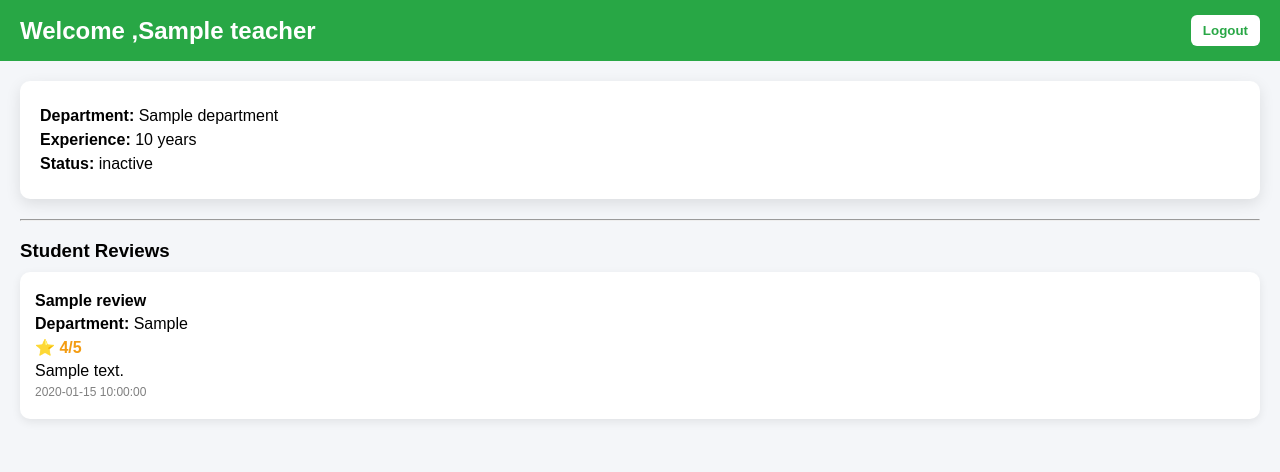
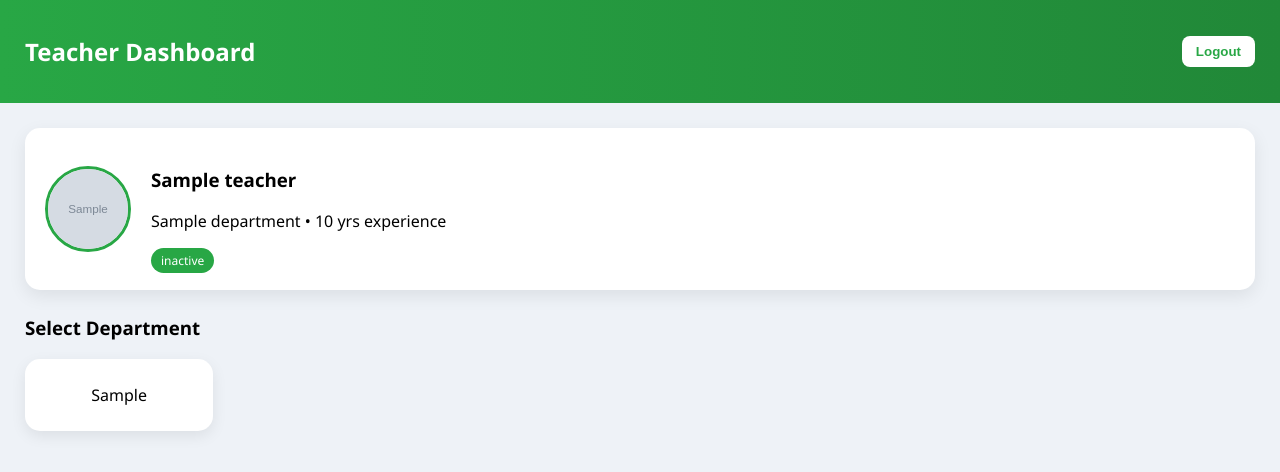
Before and after one commit to Koshika12/Project-2, a Flask app: template Admin_college/templates/teacher/teacher_dashboard.html in a window 1280 px wide. Shown: the top 472 px of the page. Run offline with Flask 3, Linux system fonts and the light colour scheme; the template is opened without the code that fills it: most values are stand-ins (such as "Sample title", 1, 10 or a date in 2020); grey boxes marked "Sample" are stand-in pictures.

Commit message:
Update teacher_dashboard.html

```diff
--- a/Admin_college/templates/teacher/teacher_dashboard.html
+++ b/Admin_college/templates/teacher/teacher_dashboard.html
@@ -5,72 +5,103 @@
 
     <style>
         body {
-            font-family: Arial;
             margin: 0;
-            background: #f4f6f9;
+            font-family: 'Segoe UI', sans-serif;
+            background: #eef2f7;
         }
 
-        /* HEADER */
         .header {
-            background: #28a745;
+            background: linear-gradient(90deg, #28a745, #218838);
             color: white;
-            padding: 15px 20px;
+            padding: 15px 25px;
             display: flex;
             justify-content: space-between;
             align-items: center;
         }
 
-        .header h2 {
-            margin: 0;
-        }
-
         .logout-btn {
             background: white;
             color: #28a745;
-            padding: 8px 12px;
             border: none;
-            border-radius: 6px;
+            padding: 8px 14px;
+            border-radius: 8px;
             cursor: pointer;
             font-weight: bold;
         }
 
-        .logout-btn:hover {
-            background: #e6e6e6;
+        .container {
+            padding: 25px;
         }
 
-        /* CONTAINER */
-        .container {
+        .profile-card {
+            display: flex;
+            align-items: center;
+            gap: 20px;
+            background: white;
             padding: 20px;
+            border-radius: 15px;
+            box-shadow: 0 6px 18px rgba(0,0,0,0.08);
+            margin-bottom: 25px;
         }
 
-        /* PROFILE CARD */
-        .profile-card {
-            background: white;
-            padding: 20px;
-            border-radius: 10px;
-            box-shadow: 0 5px 15px rgba(0,0,0,0.1);
-            margin-bottom: 20px;
+        .profile-img {
+            width: 80px;
+            height: 80px;
+            border-radius: 50%;
+            object-fit: cover;
+            border: 3px solid #28a745;
         }
 
-        .profile-card p {
-            margin: 6px 0;
+        .badge {
+            background: #28a745;
+            color: white;
+            padding: 4px 10px;
+            border-radius: 20px;
+            font-size: 12px;
         }
 
-        /* REVIEWS */
-        .reviews-title {
-            margin-bottom: 10px;
+        /* NEW: Batch badge */
+        .batch-badge {
+            background: #6c757d;
+            color: white;
+            padding: 3px 8px;
+            border-radius: 10px;
+            font-size: 12px;
+            margin-left: 6px;
+        }
+
+        .card-container {
+            display: grid;
+            grid-template-columns: repeat(auto-fill, minmax(180px, 1fr));
+            gap: 20px;
+        }
+
+        .dept-card {
+            background: white;
+            padding: 25px;
+            border-radius: 15px;
+            text-align: center;
+            cursor: pointer;
+            box-shadow: 0 5px 15px rgba(0,0,0,0.08);
+            transition: 0.3s;
+        }
+
+        .dept-card:hover {
+            transform: translateY(-6px);
+            background: #007bff;
+            color: white;
+        }
+
+        .review-section {
+            display: none;
         }
 
         .review-card {
             background: white;
-            padding: 15px;
-            border-radius: 10px;
+            padding: 18px;
+            border-radius: 12px;
             margin-bottom: 15px;
-            box-shadow: 0 3px 10px rgba(0,0,0,0.08);
-        }
-
-        .review-card p {
-            margin: 5px 0;
+            box-shadow: 0 4px 12px rgba(0,0,0,0.08);
         }
 
         .rating {
@@ -78,25 +109,22 @@
             font-weight: bold;
         }
 
-        .date {
-            font-size: 12px;
-            color: gray;
-        }
-
-        .no-review {
-            background: white;
-            padding: 15px;
-            border-radius: 10px;
-            text-align: center;
-            color: gray;
+        .back-btn {
+            background: #007bff;
+            color: white;
+            border: none;
+            padding: 8px 12px;
+            border-radius: 8px;
+            cursor: pointer;
+            margin-bottom: 15px;
         }
     </style>
 </head>
+
 <body>
 
-<!-- HEADER -->
 <div class="header">
-    <h2>Welcome ,{{ teacher.name }}</h2>
+    <h2>Teacher Dashboard</h2>
     <a href="/teacher/logout">
         <button class="logout-btn">Logout</button>
     </a>
@@ -106,33 +134,84 @@
 
     <!-- PROFILE -->
     <div class="profile-card">
-        <p><b>Department:</b> {{ teacher.department }}</p>
-        <p><b>Experience:</b> {{ teacher.experience }} years</p>
-        <p><b>Status:</b> {{ teacher.status }}</p>
+        <img src="{{ url_for('static', filename='images/' ~ teacher.image_url) }}" class="profile-img">
+
+        <div>
+            <h3>{{ teacher.name }}</h3>
+            <p>{{ teacher.department }} • {{ teacher.experience }} yrs experience</p>
+            <span class="badge">{{ teacher.status }}</span>
+        </div>
     </div>
 
-    <hr>
+    <!-- DEPARTMENTS -->
+    <div id="departmentView">
+        <h3>Select Department</h3>
+
+        <div class="card-container">
+            {% for dept in reviews | map(attribute='student_department') | unique %}
+                <div class="dept-card" onclick="showReviews('{{ dept }}')">
+                    {{ dept }}
+                </div>
+            {% endfor %}
+        </div>
+    </div>
 
     <!-- REVIEWS -->
-    <h3 class="reviews-title">Student Reviews</h3>
+    <div id="reviewView" class="review-section">
 
-    {% if reviews %}
-        {% for r in reviews %}
-            <div class="review-card">
-                <p><b>{{ r.student_name }}</b></p>
-                <p><b>Department:</b> {{ r.student_department }}</p>
-                <p class="rating">⭐ {{ r.rating }}/5</p>
-                <p>{{ r.review_text }}</p>
-                <p class="date">{{ r.created_at }}</p>
+        <button class="back-btn" onclick="goBack()">⬅ Back</button>
+
+        <h3 id="deptTitle"></h3>
+
+        {% for review in reviews %}
+            <div class="review-card" data-dept="{{ review.student_department }}">
+
+                <p class="rating">⭐ {{ review.rating }}</p>
+                <p>{{ review.review_text }}</p>
+
+                <!-- UPDATED WITH BATCH -->
+                <p>
+                    <strong>From:</strong>
+                    {{ review.student_department }}
+
+                    {% if review.student_batch %}
+                        <span class="batch-badge">
+                            Batch {{ review.student_batch }}
+                        </span>
+                    {% endif %}
+                </p>
+
+                <small>{{ review.created_at }}</small>
             </div>
         {% endfor %}
-    {% else %}
-        <div class="no-review">
-            No reviews yet
-        </div>
-    {% endif %}
+
+    </div>
 
 </div>
 
+<script>
+function showReviews(dept) {
+    document.getElementById("departmentView").style.display = "none";
+    document.getElementById("reviewView").style.display = "block";
+
+    document.getElementById("deptTitle").innerText = dept + " Department Reviews";
+
+    let cards = document.querySelectorAll(".review-card");
+
+    cards.forEach(card => {
+        if (card.getAttribute("data-dept") === dept) {
+            card.style.display = "block";
+        } else {
+            card.style.display = "none";
+        }
+    });
+}
+
+function goBack() {
+    document.getElementById("departmentView").style.display = "block";
+    document.getElementById("reviewView").style.display = "none";
+}
+</script>
+
 </body>
 </html>
```
